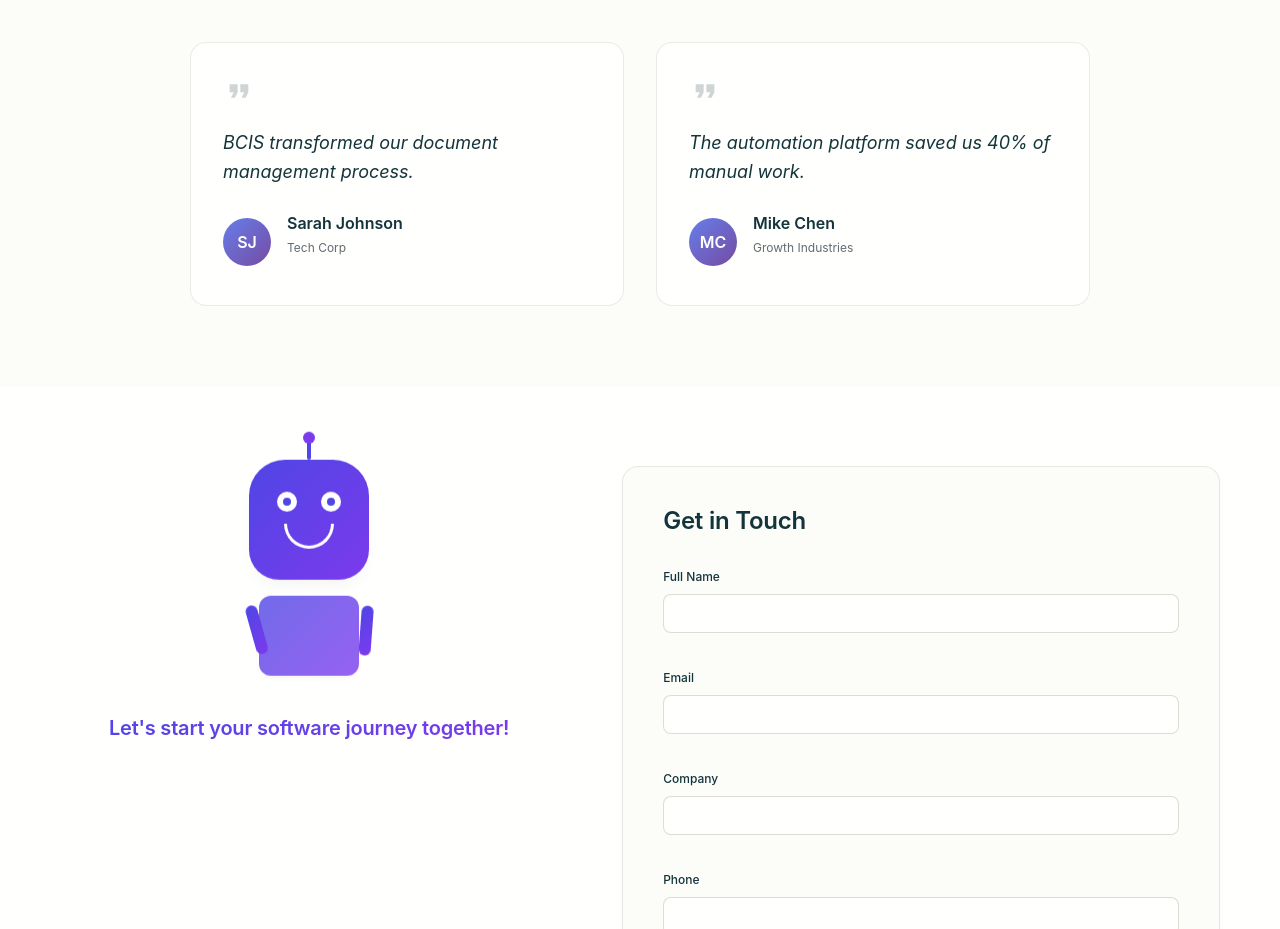
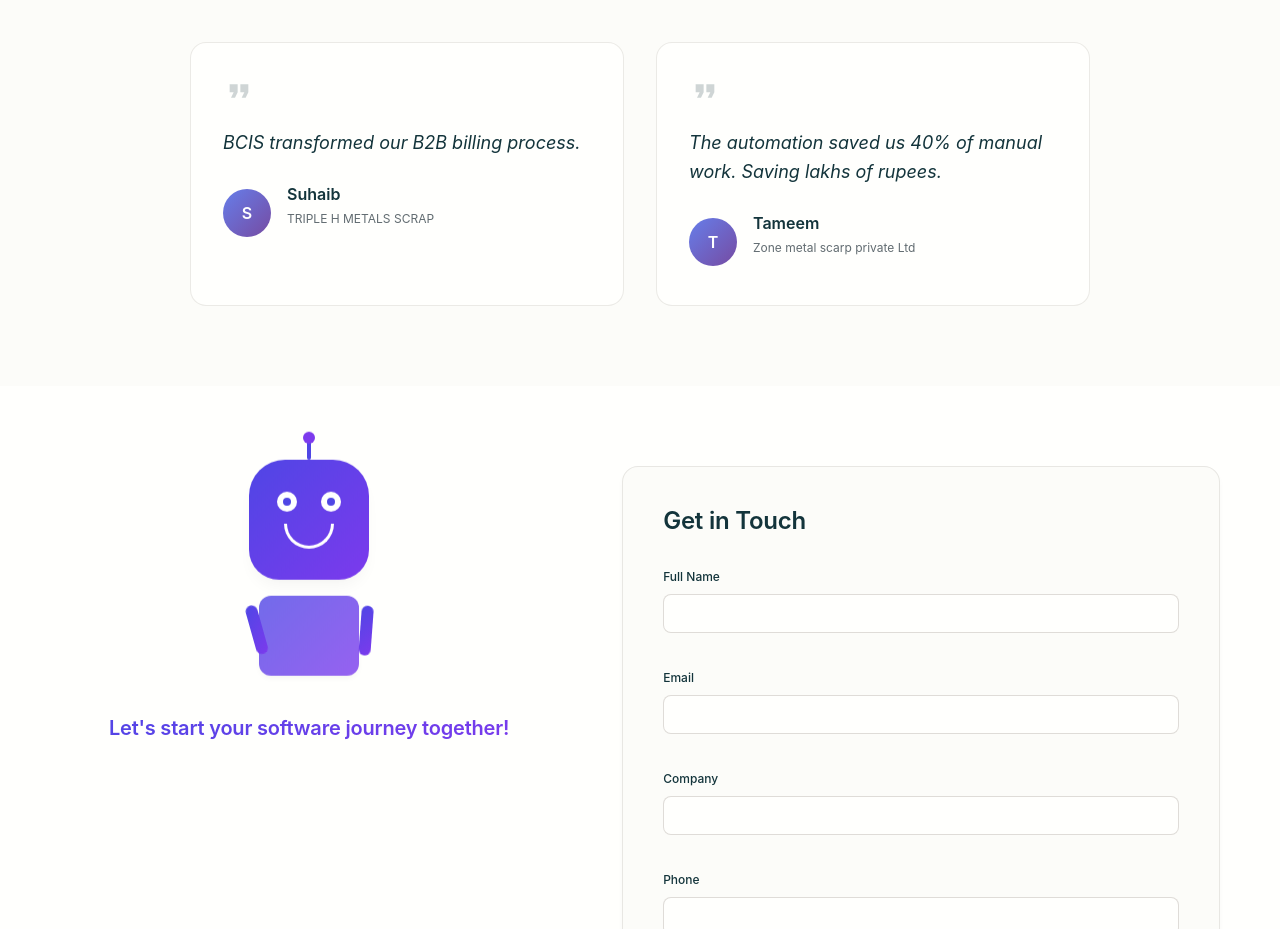
Before and after one commit to mujj1111/bcis, a plain HTML site: page index.html in a window 1280 px wide. Shown: the part 2600-3529 px from the top of the page. Drawn offline with Linux system fonts and the light colour scheme.

Commit message:
Update index.html

```diff
--- a/index.html
+++ b/index.html
@@ -300,12 +300,12 @@
                                 <path d="M6 17h3l2-4V7H5v6h3zm8 0h3l2-4V7h-6v6h3z"/>
                             </svg>
                         </div>
-                        <p class="testimonial__text">BCIS transformed our document management process.</p>
+                        <p class="testimonial__text">BCIS transformed our B2B billing process.</p>
                         <div class="testimonial__author">
-                            <div class="testimonial__avatar">SJ</div>
+                            <div class="testimonial__avatar">S</div>
                             <div>
-                                <p class="testimonial__name">Sarah Johnson</p>
-                                <p class="testimonial__company">Tech Corp</p>
+                                <p class="testimonial__name">Suhaib</p>
+                                <p class="testimonial__company">TRIPLE H METALS  SCRAP</p>
                             </div>
                         </div>
                     </div>
@@ -316,12 +316,12 @@
                                 <path d="M6 17h3l2-4V7H5v6h3zm8 0h3l2-4V7h-6v6h3z"/>
                             </svg>
                         </div>
-                        <p class="testimonial__text">The automation platform saved us 40% of manual work.</p>
+                        <p class="testimonial__text">The automation saved us 40% of manual work. Saving lakhs of rupees.</p>
                         <div class="testimonial__author">
-                            <div class="testimonial__avatar">MC</div>
+                            <div class="testimonial__avatar">T</div>
                             <div>
-                                <p class="testimonial__name">Mike Chen</p>
-                                <p class="testimonial__company">Growth Industries</p>
+                                <p class="testimonial__name">Tameem</p>
+                                <p class="testimonial__company">Zone metal scarp private Ltd</p>
                             </div>
                         </div>
                     </div>
```
